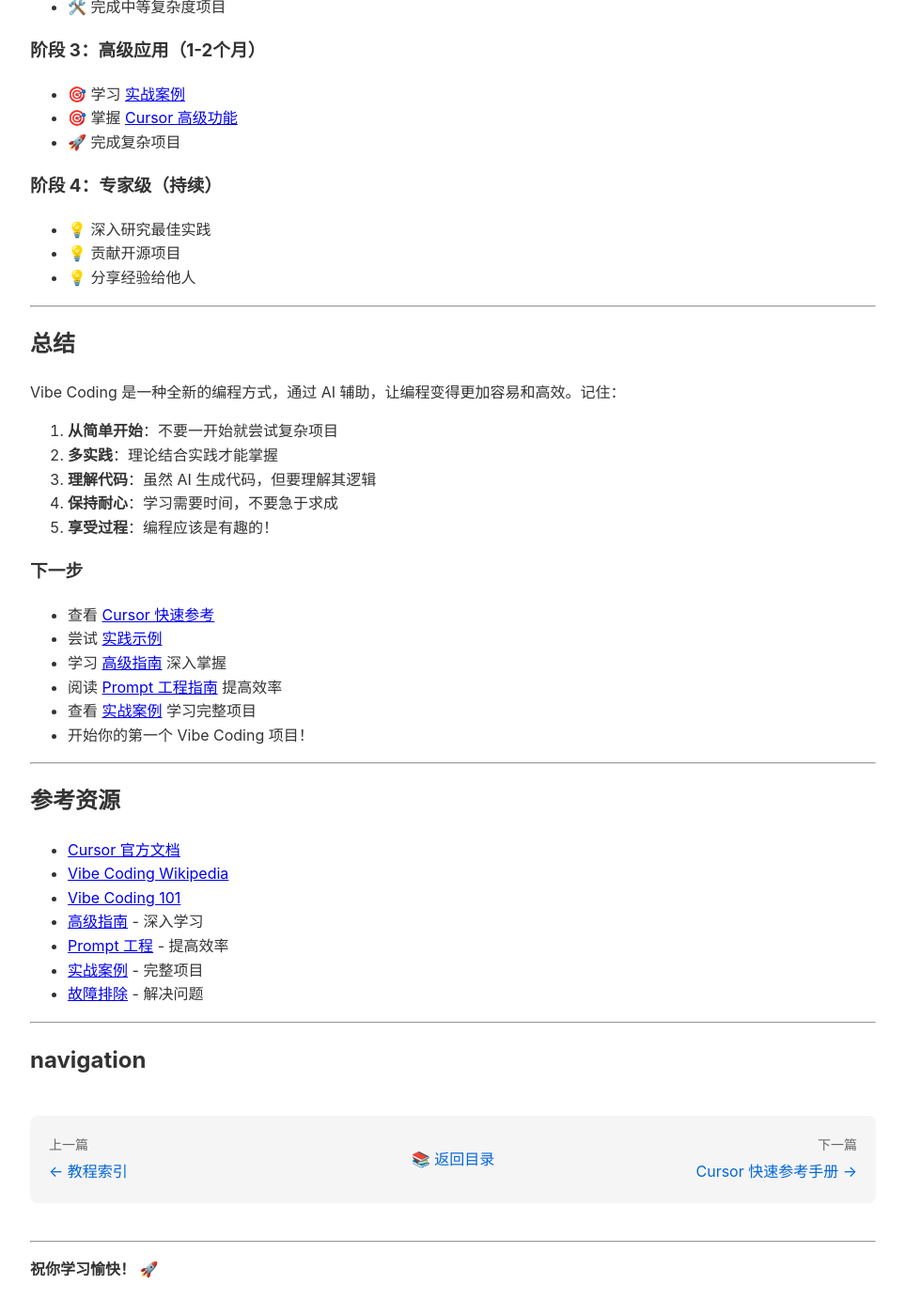
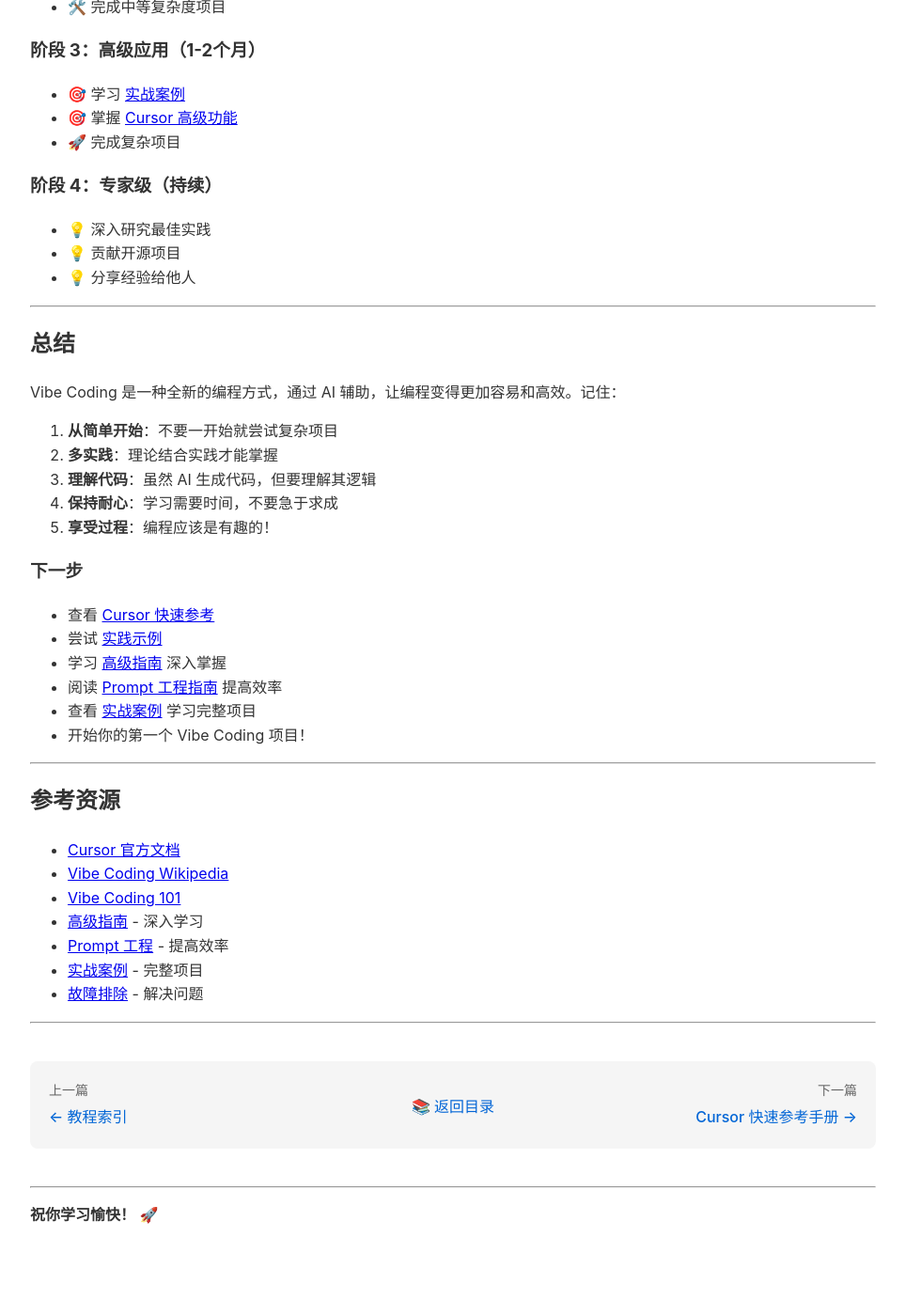
Before and after one commit to dadongshangu/vibe_coding, a Jekyll site: the page built from tutorials/vibe-coding/beginner-guide.md, in a window 1280 px wide and 1400 px high, scrolled down 13886 px. Shown: the whole window at 94% size, without its empty margins (158-1121 px from the left). Built offline with Jekyll 4.4.1, drawn with Linux system fonts in a browser that asks for light colours; our own code applies the rules of GitHub Pages for plain Markdown files; after the commit the page ends 15227 px from its top, so only the background shows below that.

Commit message:
Fix navigation styles and links

```diff
--- a/_layouts/default.html
+++ b/_layouts/default.html
@@ -50,6 +50,10 @@
         }
         .nav-disabled {
             color: #999;
+            margin: 5px 0 0 0;
+        }
+        .nav-link a {
+            font-weight: 500;
         }
         @media (max-width: 768px) {
             .navigation {
--- a/tutorials/vibe-coding/beginner-guide.md
+++ b/tutorials/vibe-coding/beginner-guide.md
@@ -682,27 +682,25 @@
 
 ---
 
-## navigation
+<div class="navigation">
 
-<div style="display: flex; justify-content: space-between; align-items: center; margin: 40px 0; padding: 20px; background: #f5f5f5; border-radius: 8px;">
-
-<div style="flex: 1;">
-  <p style="margin: 0; color: #666; font-size: 14px;">上一篇</p>
-  <p style="margin: 5px 0 0 0;">
-    <a href="../README.md" style="color: #0366d6; text-decoration: none;">← 教程索引</a>
+<div class="nav-item">
+  <p class="nav-label">上一篇</p>
+  <p class="nav-link">
+    <a href="../README.html">← 教程索引</a>
   </p>
 </div>
 
-<div style="flex: 1; text-align: center;">
-  <p style="margin: 0;">
-    <a href="../README.md" style="color: #0366d6; text-decoration: none;">📚 返回目录</a>
+<div class="nav-item center">
+  <p class="nav-link">
+    <a href="../README.html">📚 返回目录</a>
   </p>
 </div>
 
-<div style="flex: 1; text-align: right;">
-  <p style="margin: 0; color: #666; font-size: 14px;">下一篇</p>
-  <p style="margin: 5px 0 0 0;">
-    <a href="../cursor/quick-reference.md" style="color: #0366d6; text-decoration: none;">Cursor 快速参考手册 →</a>
+<div class="nav-item right">
+  <p class="nav-label">下一篇</p>
+  <p class="nav-link">
+    <a href="../cursor/quick-reference.html">Cursor 快速参考手册 →</a>
   </p>
 </div>
 
```
